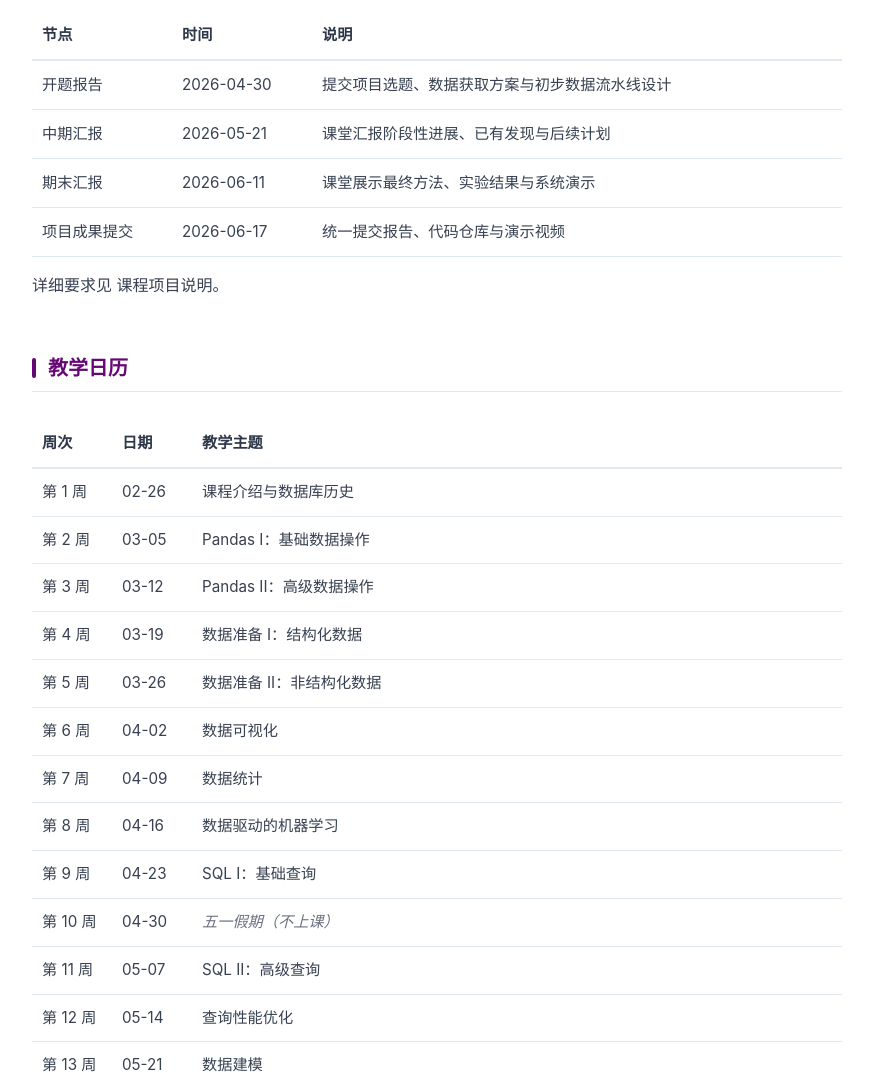
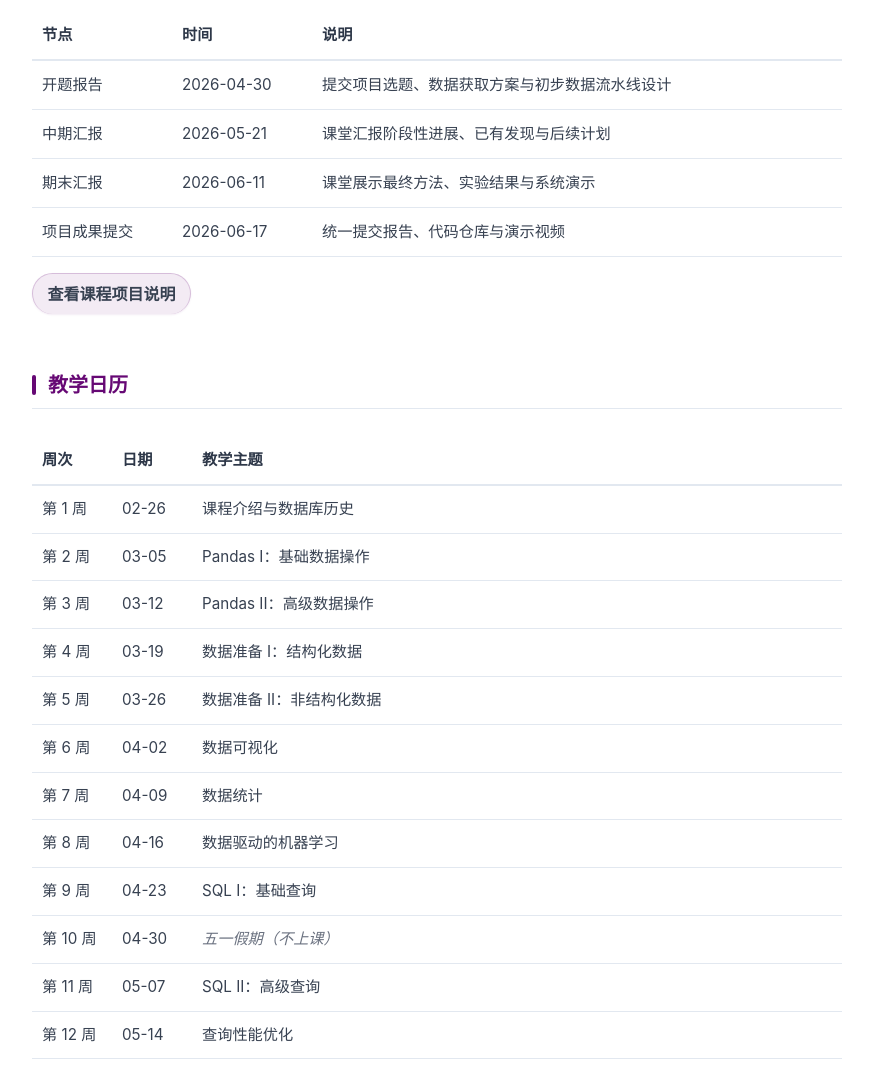
Before and after one commit to tsinghua-dbg/ai-data-foundation, a plain HTML site: page index.html in a window 1280 px wide. Shown: the part 1474-2547 px from the top of the page, without its empty margins (203-1076 px from the left). Drawn offline with nearby package versions, Linux system fonts and the light colour scheme.

Commit message:
Highlight project instruction link

```diff
--- a/index.html
+++ b/index.html
@@ -75,6 +75,23 @@
         .badge-due { border: 1px solid #feb2b2; color: #c53030; }
         a { color: var(--thu-purple); text-decoration: none; border-bottom: 1px solid transparent; transition: border 0.2s; }
         a:hover { border-bottom: 1px solid var(--thu-purple); }
+        .primary-link {
+            display: inline-flex;
+            align-items: center;
+            gap: 0.35rem;
+            padding: 0.5rem 0.9rem;
+            background: rgba(102, 8, 116, 0.08);
+            border: 1px solid rgba(102, 8, 116, 0.2);
+            border-radius: 999px;
+            font-weight: 700;
+            border-bottom: none;
+            box-shadow: 0 1px 2px rgba(102, 8, 116, 0.08);
+        }
+        .primary-link:hover {
+            border-bottom: none;
+            background: rgba(102, 8, 116, 0.14);
+            border-color: rgba(102, 8, 116, 0.32);
+        }
 
         .hero-banner {
             width: 100%;
@@ -284,7 +301,7 @@
                     </table>
                 </div>
                 <p>
-                    详细要求见 <a href="project-instruction.html">课程项目说明</a>。
+                    <a href="project-instruction.html" class="primary-link">查看课程项目说明</a>
                 </p>
             </div>
         </section>
```
